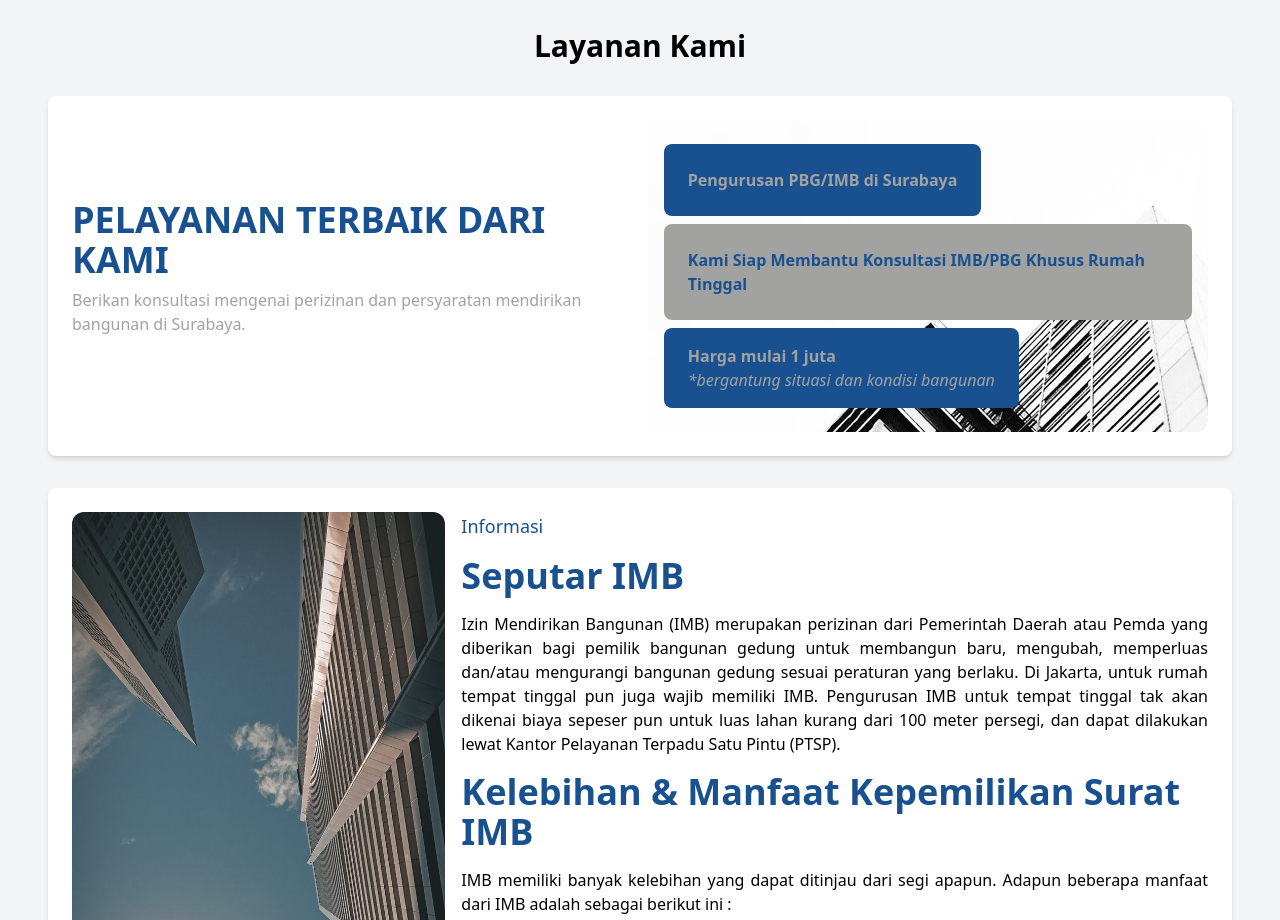
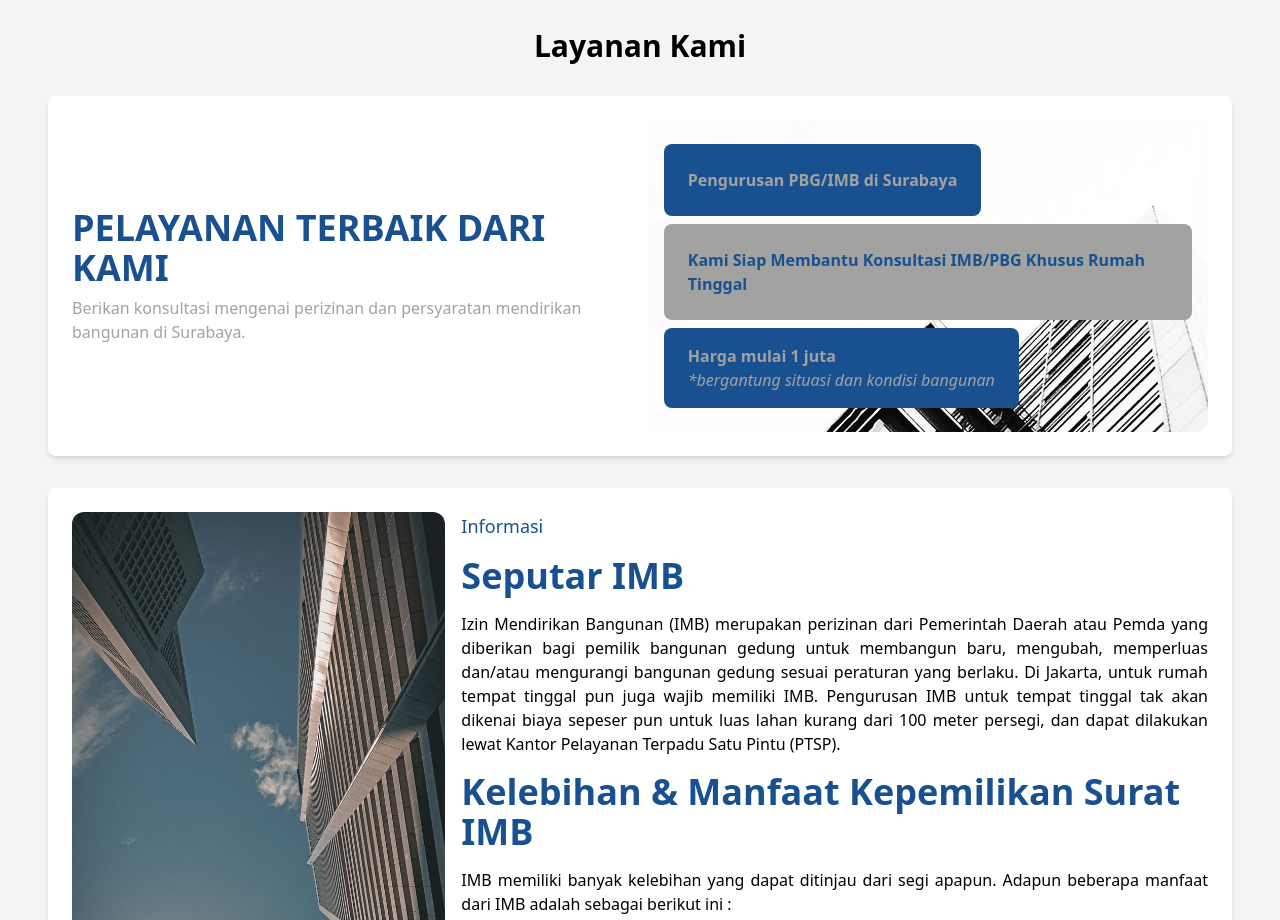
Before and after one commit to mahzumy/imbsby, a website: page index.html in a window 1280 px wide. Shown: the part 900-1820 px from the top of the page. Drawn offline with Linux system fonts and the light colour scheme.

Commit message:
chore: newlayout2

```diff
--- a/index.html
+++ b/index.html
@@ -206,9 +206,11 @@
       <div class="container mx-auto text-center">
         <h2 class="text-3xl font-bold mb-8">Layanan Kami</h2>
 
-        <!-- Layanan Item 2 -->
+        <!-- Layanan Item 1 -->
         <div class="md:flex m-2 md:gap-4 bg-white p-6 rounded-lg shadow-md">
-          <div class="flex items-center bg-cover md:w-[50%] rounded-xl mb-4">
+          <div
+            class="flex items-center bg-cover md:w-[50%] rounded-xl md:mb-0 mb-4"
+          >
             <div>
               <!-- <h3 class="text-sm font-bold text-left mb-2">Layanan Kami</h3> -->
               <h1 class="text-4xl font-bold text-[#195190] md:text-left mb-2">
@@ -244,7 +246,7 @@
             </div>
           </div>
         </div>
-        <!-- Layanan Item 3 -->
+        <!-- Layanan Item 2 -->
         <div class="md:flex gap-4 m-2 mt-8 bg-white p-6 rounded-lg shadow-md">
           <div class="w-[50%] hidden md:flex">
             <img src="src/asset/gambar3.jpg" class="rounded-xl" />
@@ -312,7 +314,7 @@
             </ul>
           </div>
         </div>
-        <!-- Layanan Item 4 -->
+        <!-- Layanan Item 3 -->
         <div
           class="md:flex m-2 md:gap-4 mt-8 bg-white p-6 rounded-lg shadow-md"
         >
```
Also changed, not shown: src/dist/output.css.
